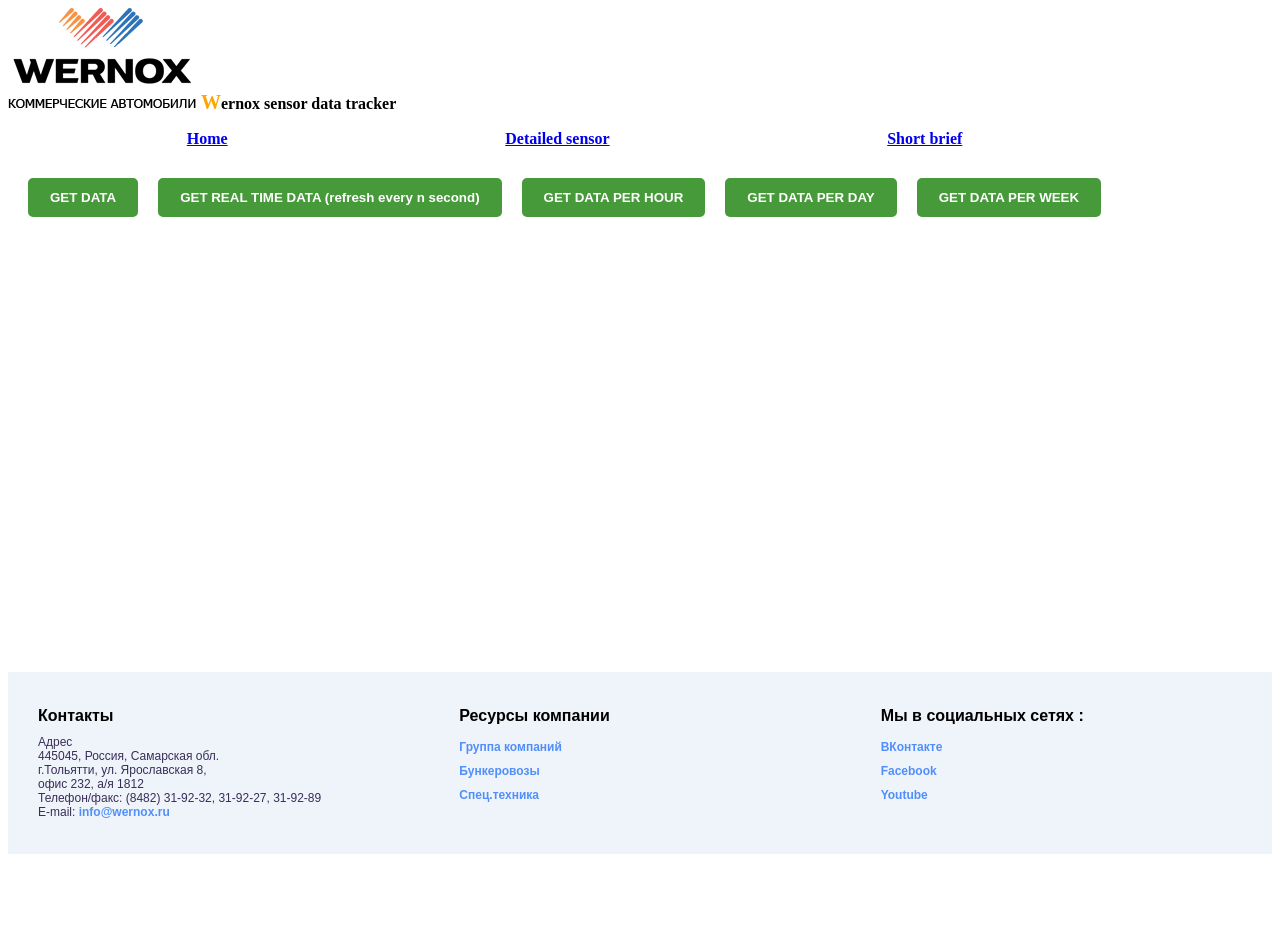
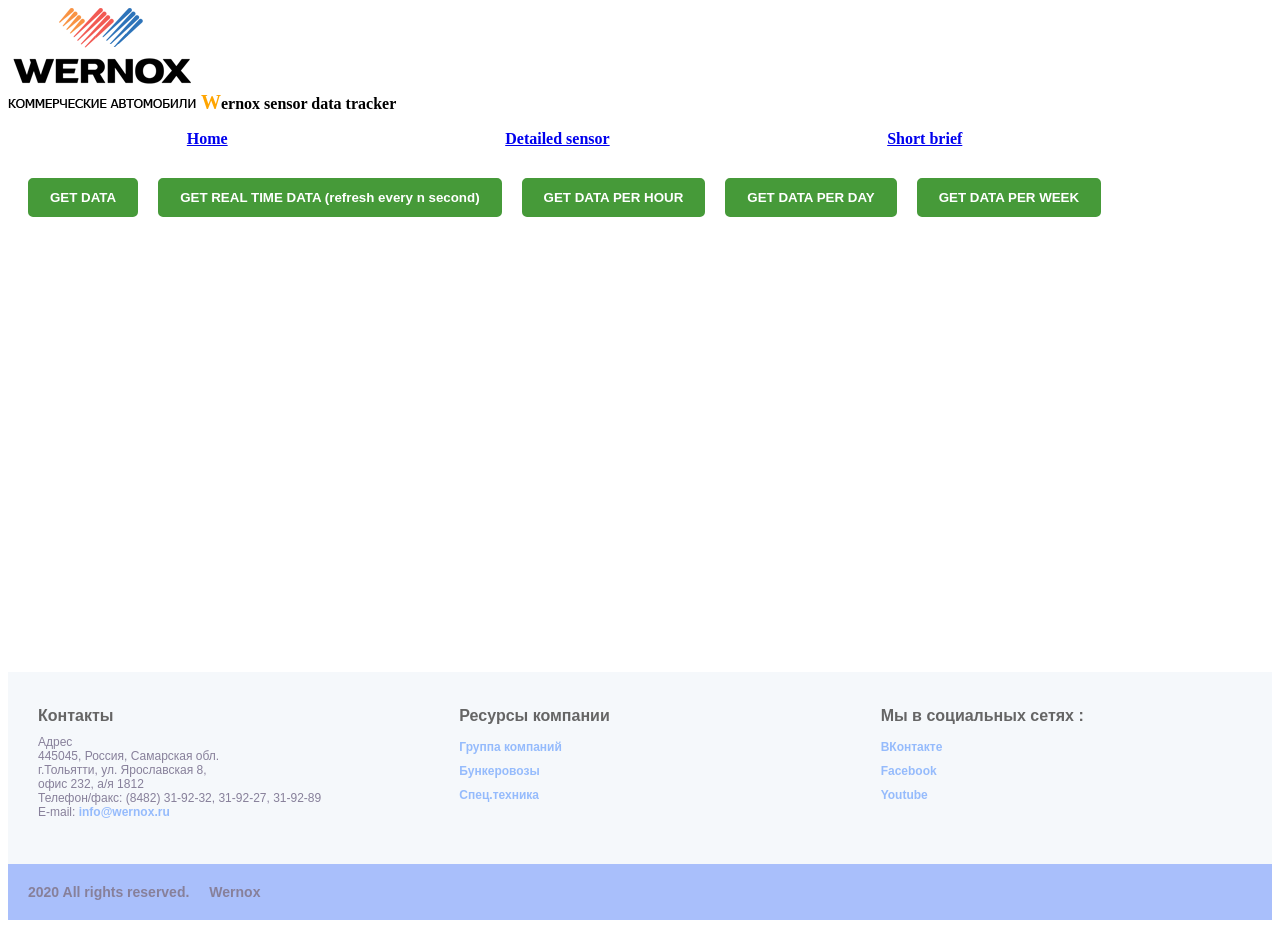
Before and after one commit to TerraFromNowhere/ArduinoDataDispatch, a React app: page / in a window 1280 px wide. Before the commit the page ends 862 px from the top, so only its background shows below. Built offline with nearby package versions, Linux system fonts and the light colour scheme; the HTML template or start-up script is replaced by a standard one.

Commit message:
Footer now wrapped into styled components.

```diff
--- a/src/components/containers/footer.js
+++ b/src/components/containers/footer.js
@@ -1,5 +1,5 @@
 import React from "react";
-import {DivRowFlex,DivColFlex,SpanHeaders,SpanText,LinkFooter} from './styledContainers/sComponents';
+import {DivRowFlex,DivRowFlexFooter,DivColFlex,SpanHeaders,SpanText,LinkFooter,SpanTextFooter,FooterStyled} from './styledContainers/sComponents';
 
 const footerStyle = {
     backgroundColor:"#eff4fa"
@@ -9,7 +9,7 @@ const footerStyle = {
 
 export const Footer = () => {
     return(
-        <footer style = {footerStyle}>
+        <FooterStyled style = {footerStyle}>
             <DivRowFlex>
                 <DivColFlex >
                     <SpanHeaders>Контакты</SpanHeaders>
@@ -39,9 +39,10 @@ export const Footer = () => {
                     <LinkFooter target="_blank" href="https://www.youtube.com/channel/UCDR-LWNjNTfWKrQeYbhfvUg">Youtube</LinkFooter>
                 </DivColFlex>
             </DivRowFlex>
-            <DivRowFlex>
-                <SpanText></SpanText>
-            </DivRowFlex>
-        </footer>
+            <DivRowFlexFooter>
+                <SpanTextFooter>2020 All rights reserved.</SpanTextFooter>
+                <SpanTextFooter>Wernox</SpanTextFooter>
+            </DivRowFlexFooter>
+        </FooterStyled>
     );
 }
```
